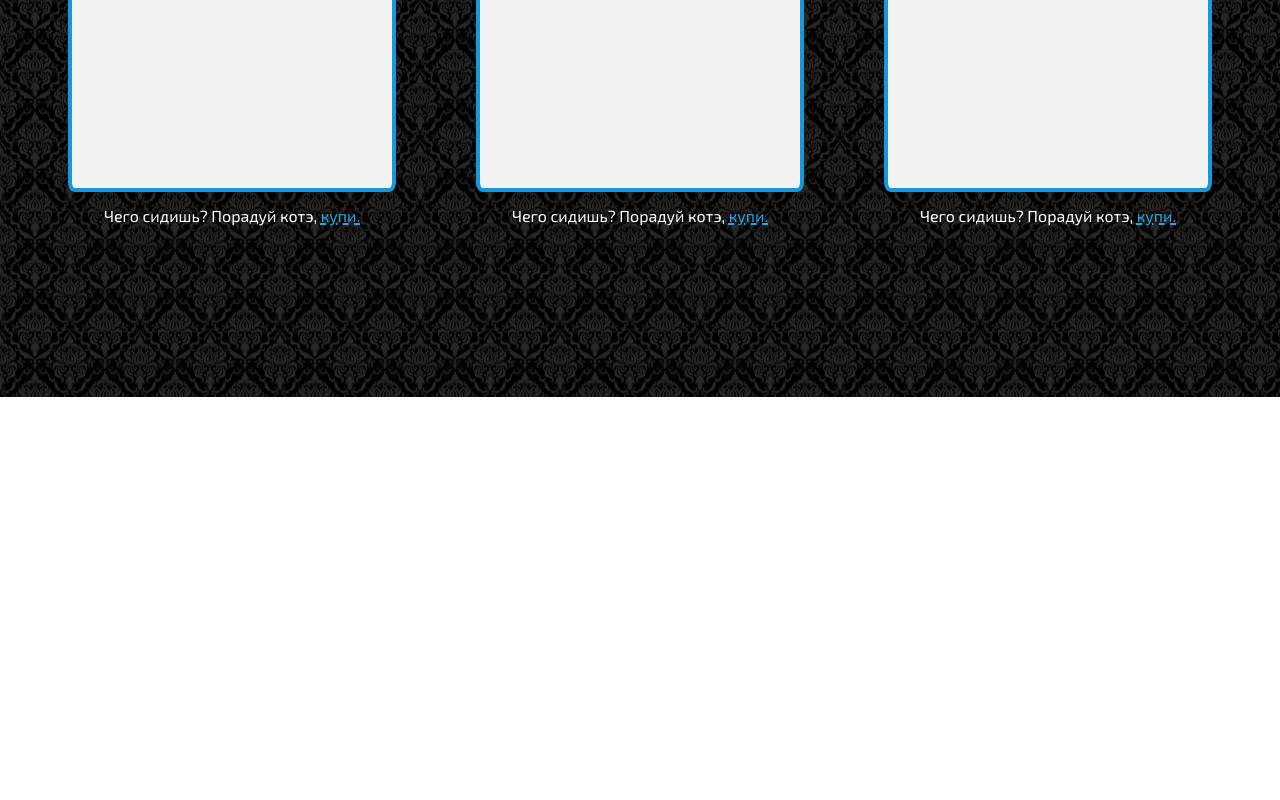
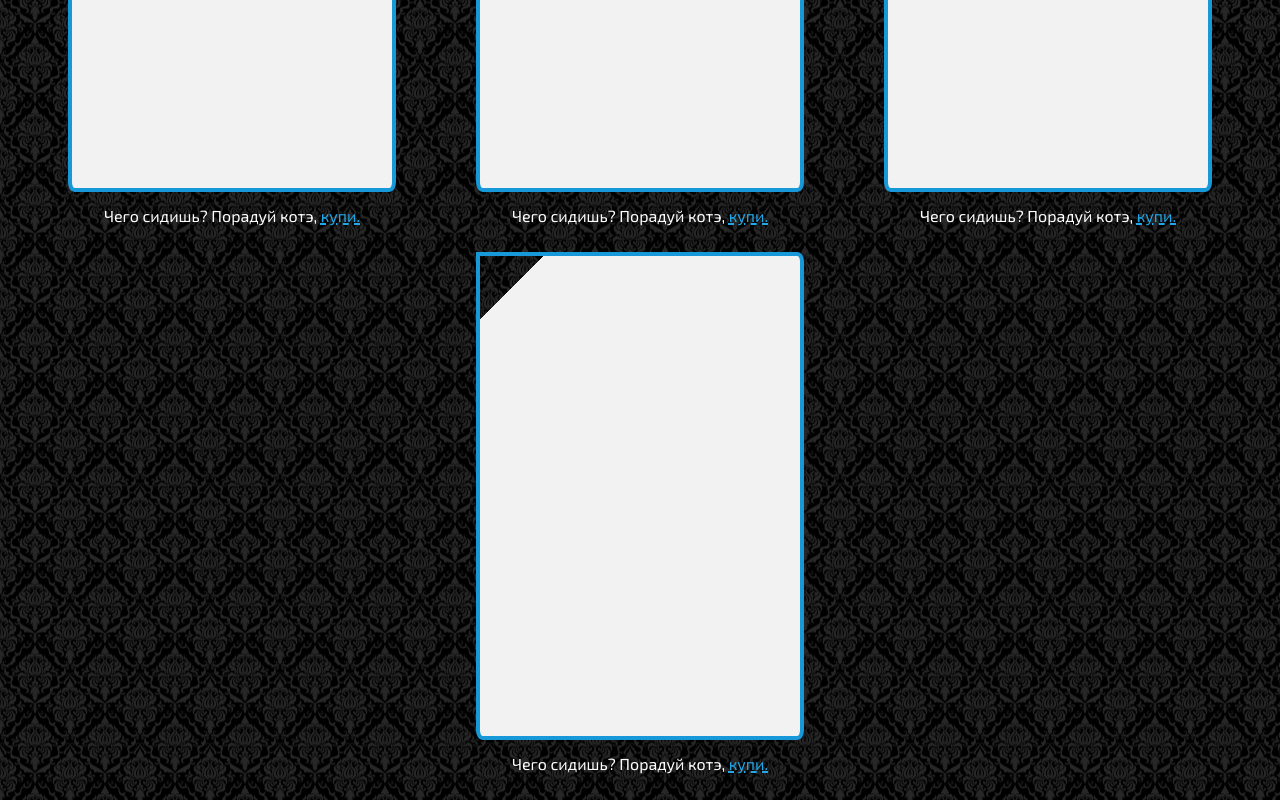
Before and after one commit to BALABooL/Funbox-Challenge, a plain HTML site: page index.html in a window 1280 px wide. Shown: the part 403-1203 px from the top of the page. Before the commit the page ends 800 px from the top, so only its background shows below. Drawn offline with Linux system fonts and the light colour scheme.

Commit message:
initial commit

```diff
--- a/index.html
+++ b/index.html
@@ -34,7 +34,12 @@
                     Чего сидишь? Порадуй котэ, <a href="3" class="buy_link">купи.</a>
                 </p>
             </div>
+            <div class="card">
 
+                <p class="card_sub_text">
+                    Чего сидишь? Порадуй котэ, <a href="#" class="buy_link">купи.</a>
+                </p>
+            </div>
 
         </div>
     </div>
```
